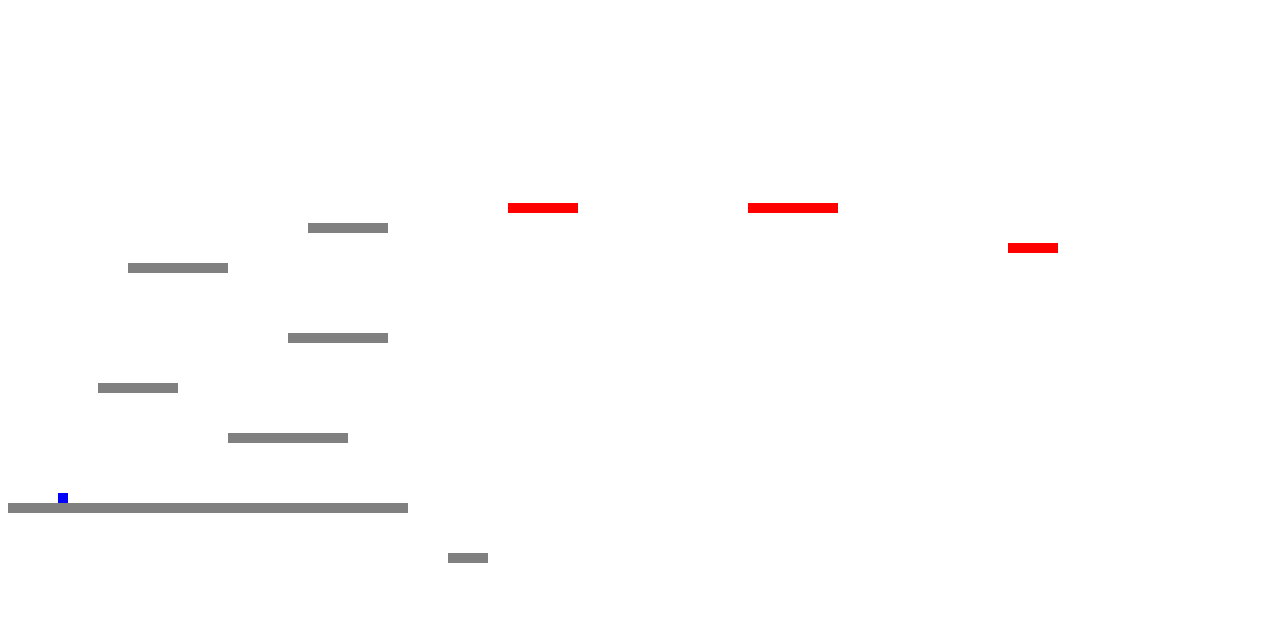
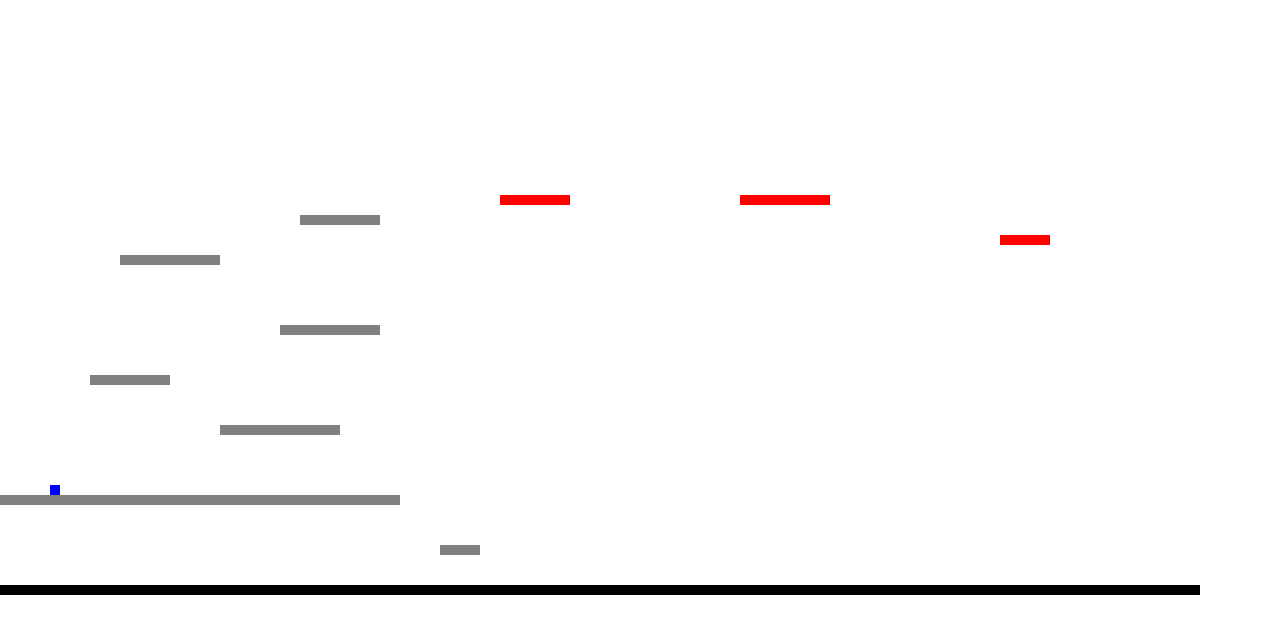
Before and after one commit to lvastisson/kooli-proge-projekt, a plain HTML site: page index.html in a window 1280 px wide. Shown: the part 5-638 px from the top of the page. Drawn offline with Linux system fonts and the light colour scheme.

Commit message:
fix level edge camera handling, added basic styles

```diff
--- a/index.html
+++ b/index.html
@@ -6,6 +6,7 @@
   <meta http-equiv="X-UA-Compatible" content="IE=edge">
   <meta name="viewport" content="width=device-width, initial-scale=1.0">
   <title>Mäng</title>
+  <link rel="stylesheet" href="style.css">
 </head>
 
 <body>
--- a/main.js
+++ b/main.js
@@ -1,5 +1,5 @@
 const canvas = document.getElementById("game");
-canvas.width = window.innerWidth - 20;
+canvas.width = window.innerWidth;
 const ctx = canvas.getContext("2d");
 
 const player = {
@@ -16,6 +16,7 @@ const player = {
 };
 
 const platforms = [
+  { x: 0, y: 590, width: 1200, height: 10, color: "black" },
   { x: 0, y: 500, width: 400, height: 10 },
   { x: 220, y: 430, width: 120, height: 10 },
   { x: 280, y: 330, width: 100, height: 10 },
@@ -29,21 +30,21 @@ const platforms = [
 ];
 
 const levelWidth = 1200; // leveli laius
-const levelHeight = canvas.height; // leveli kõrgus
+const levelHeight = 600; // leveli kõrgus
 
 let offsetX = 0; // horisontaalne offset
 
-// Massiiv vajutatud klahvide jälgimiseks
+// massiiv vajutatud klahvide jälgimiseks
 let pressedKeys = [];
 
-// Funktsioon klahvi vajutamiseks
+// talletab alla vajutatud nupud massiivi
 function handleKeyDown(e) {
   if (!pressedKeys.includes(e.key)) {
     pressedKeys.push(e.key);
   }
 }
 
-// Funktsioon klahvi vabastamiseks
+// eemaldab vabastatud nupud massiivist
 function handleKeyUp(e) {
   pressedKeys = pressedKeys.filter((key) => key !== e.key);
 }
@@ -113,8 +114,11 @@ function update() {
   }
 
   // leveli horsiontaalselt nihutamine kui mängija hakkab ekraani äärele lähedale jõudma
-  if (player.x > offsetX + canvas.width / 2) {
-    offsetX = player.x - canvas.width / 2;
+  if (player.x > offsetX + (canvas.width / 2 + canvas.width / 4)) {
+    offsetX = Math.min(
+      player.x - (canvas.width / 2 + canvas.width / 4),
+      levelWidth - canvas.width
+    );
   } else if (player.x < offsetX + canvas.width / 4) {
     offsetX = Math.max(player.x - canvas.width / 4, 0);
   }
--- /dev/null
+++ b/style.css
@@ -0,0 +1,4 @@
+body {
+  margin: 0;
+  padding: 0;
+}
```
